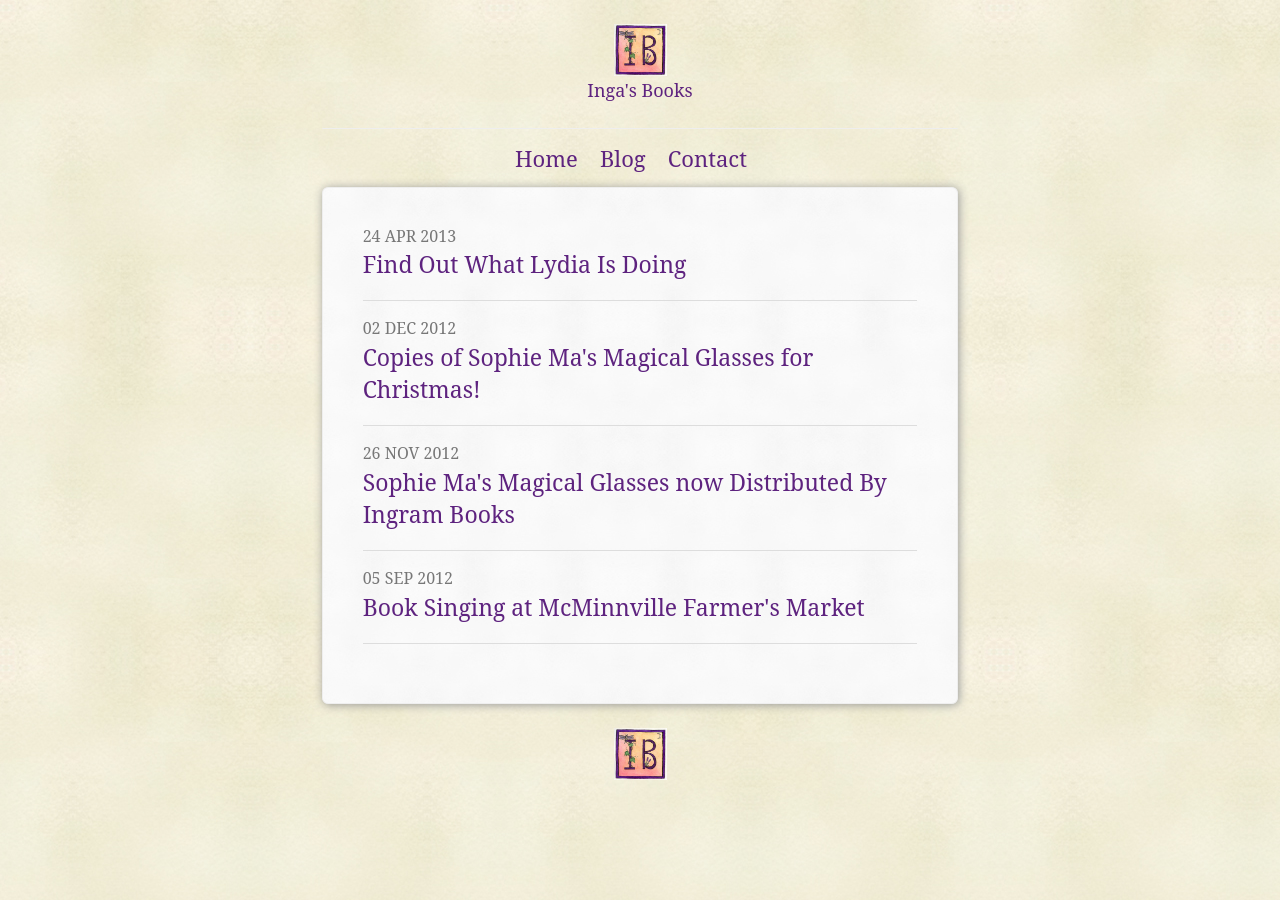
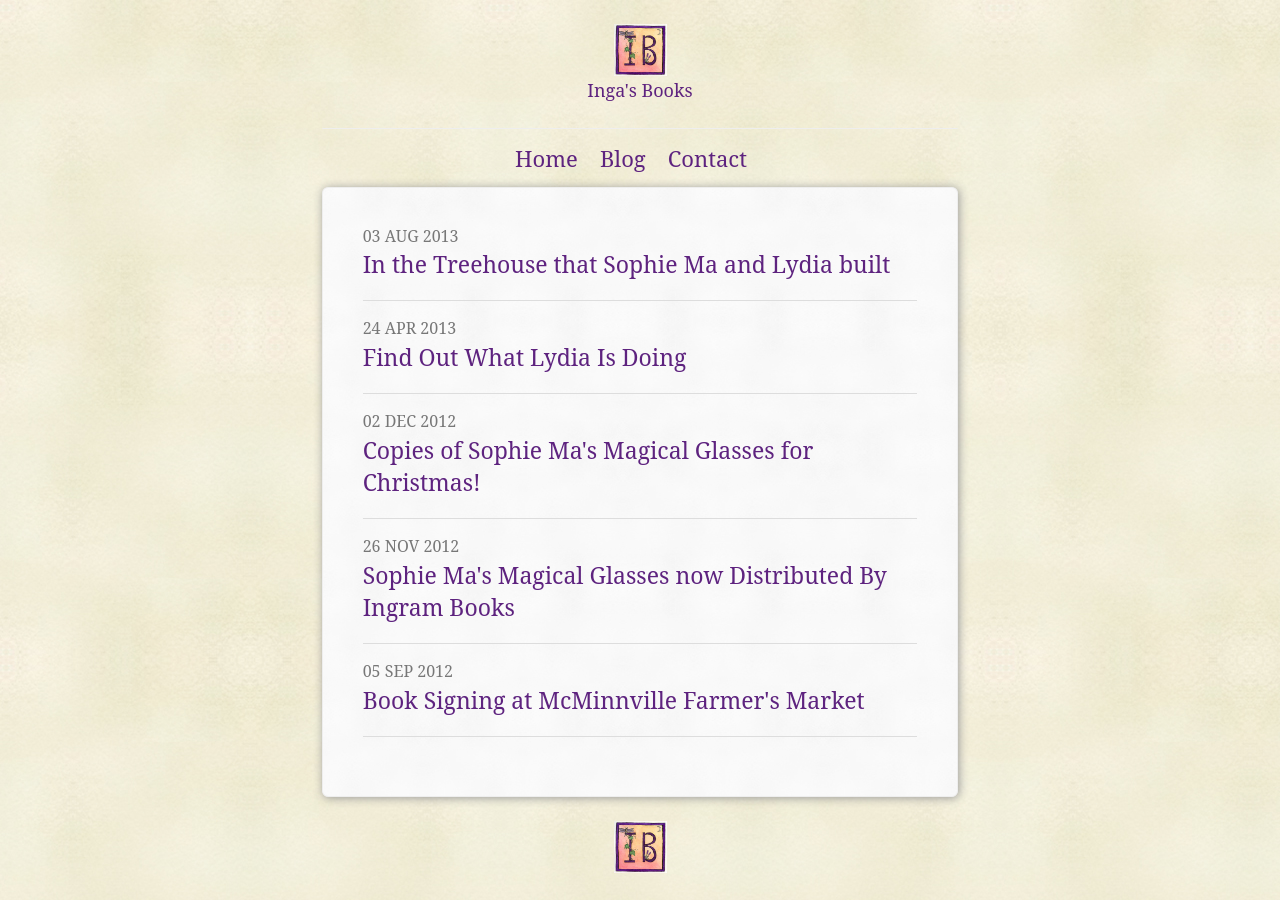
Before and after one commit to whaleen/ingas-books, a Jekyll site: the page built from blog.html, in a window 1280 px wide. Built offline with Jekyll 4.4.1, drawn with Linux system fonts in a browser that asks for light colours; Markdown is read by kramdown in place of the engine named in the settings.

Commit message:
new blog post

```diff
--- a/_posts/2012-09-5-book-signing-at-mcminnville-farmers-market.md
+++ b/_posts/2012-09-5-book-signing-at-mcminnville-farmers-market.md
@@ -1,6 +1,6 @@
 ---
 layout: post
-title: Book Singing at McMinnville Farmer's Market
+title: Book Signing at McMinnville Farmer's Market
 description: A chance to meet the author and illustrator.
 image:
   feature: dragonfly-glasses.jpg
```
Also changed, not shown: _posts/2013-08-03-in-the-treehouse-sophie-and-lydia-built.md (added, +15 -0 lines), images/treehouse-that-sophie-and-lydia-built.jpg (added).
